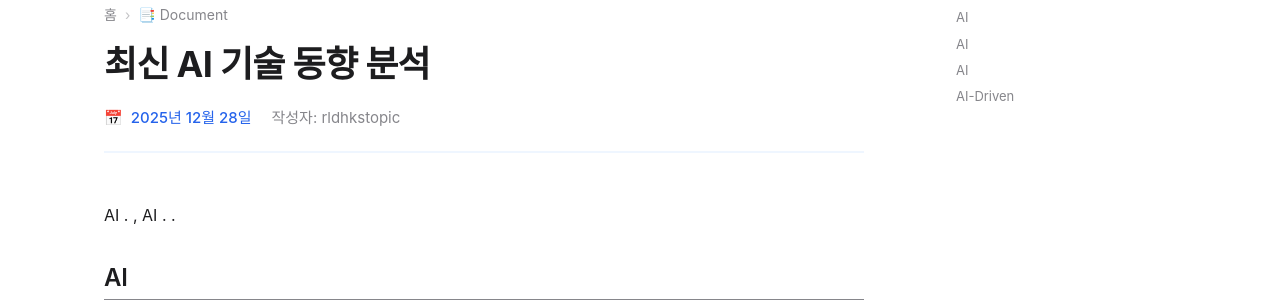
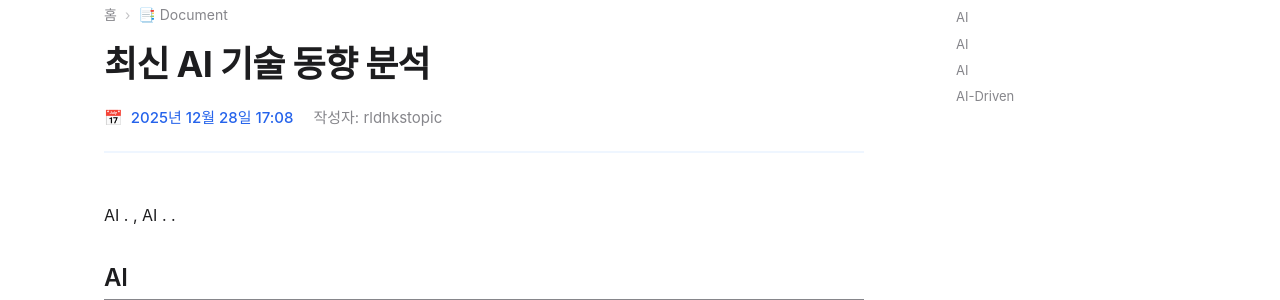
Before and after one commit to rldhkstopic/rldhkstopic.github.io, a Jekyll site: the page built from _posts/2025-12-29-최신-AI-기술-동향-분석.md, in a window 1280 px wide and 900 px high. Shown: the part 147-447 px from the top of the window. Built offline with Jekyll 4.4.1, drawn with Linux system fonts in a browser that asks for light colours; nearby versions of some CDN libraries.

Commit message:
Feat: Include time in post date and last modified
Co-authored-by: rldhks9232 <rldhks9232@gmail.com>

```diff
--- a/_layouts/post.html
+++ b/_layouts/post.html
@@ -21,11 +21,11 @@ layout: default
       <h1 class="post-title">{{ page.title | escape }}</h1>
       <div class="post-meta">
         <time datetime="{{ page.date | date_to_xmlschema }}">
-          {{ page.date | date: "%Y년 %m월 %d일" }}
+          {{ page.date | date: "%Y년 %m월 %d일 %H:%M" }}
         </time>
         {% if page.last_modified_at %}
           <time datetime="{{ page.last_modified_at | date_to_xmlschema }}" class="last-modified">
-            (수정: {{ page.last_modified_at | date: "%Y년 %m월 %d일" }})
+            (수정: {{ page.last_modified_at | date: "%Y년 %m월 %d일 %H:%M" }})
           </time>
         {% endif %}
         {% if page.author %}
```
